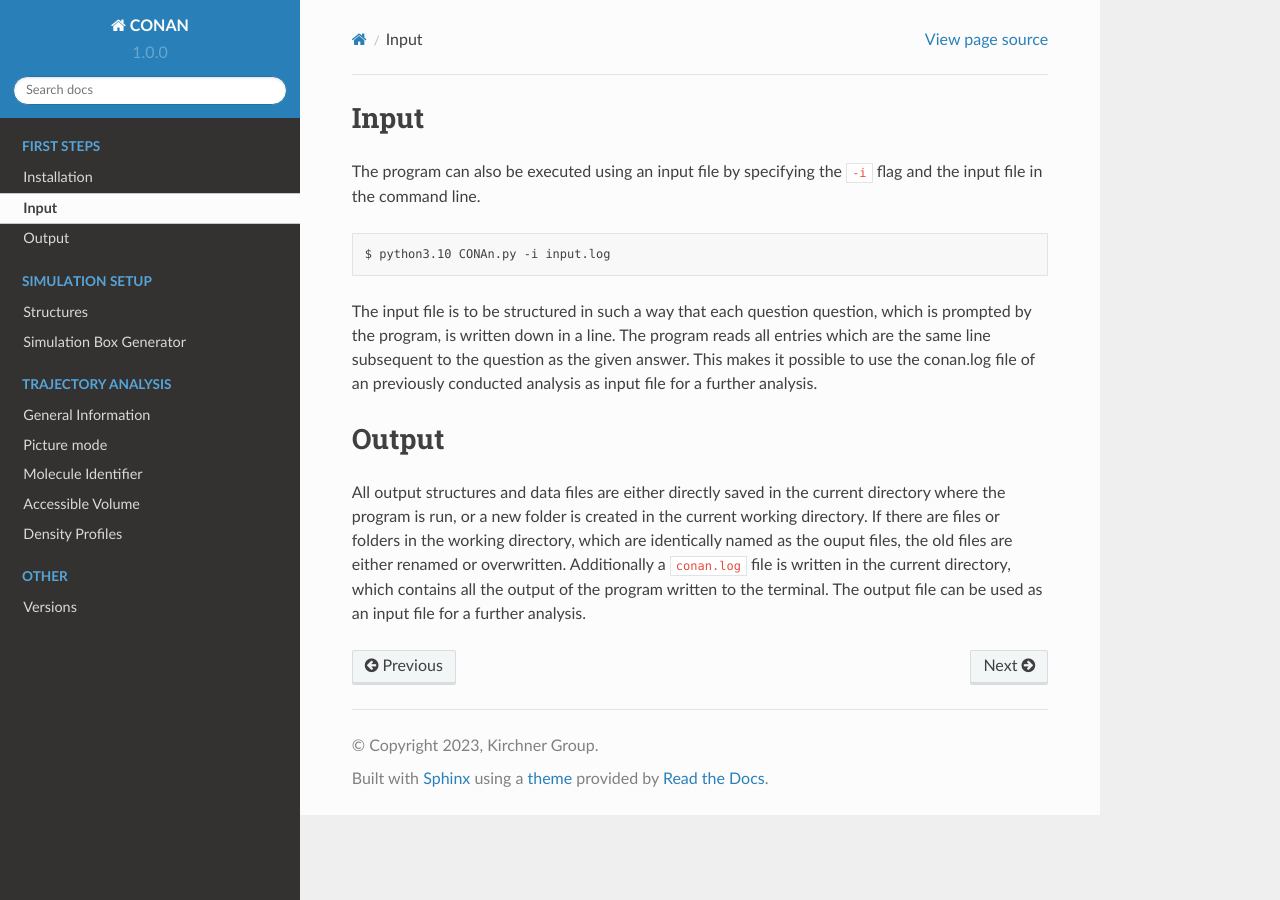
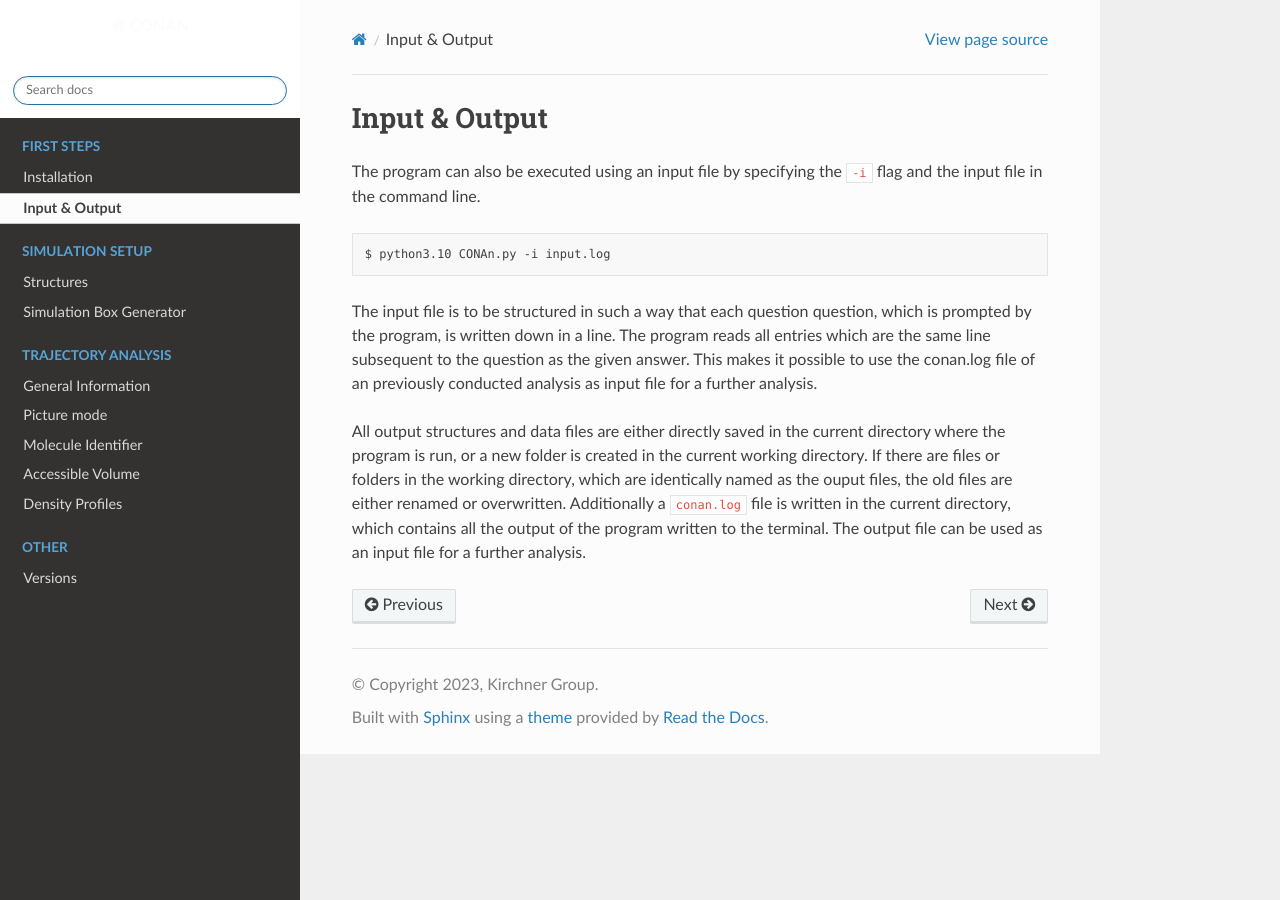
Before and after one commit to LeonardDick/conan, a Sphinx documentation site: the page built from docs/source/first_steps/input_output.rst, in a window 1280 px wide. Built offline with Sphinx 7.4.7 and the Read the Docs theme 2.0.0, drawn with Linux system fonts in a browser that asks for light colours.

Commit message:
minor changes

```diff
--- a/docs/source/conf.py
+++ b/docs/source/conf.py
@@ -32,3 +32,20 @@
 
 # -- Options for EPUB output
 epub_show_urls = 'footnote'
+
+html_theme_options = {
+    'analytics_id': 'G-XXXXXXXXXX',  #  Provided by Google in your dashboard
+    'analytics_anonymize_ip': False,
+    'logo_only': False,
+    'display_version': True,
+    'prev_next_buttons_location': 'bottom',
+    'style_external_links': False,
+    'vcs_pageview_mode': '',
+    'style_nav_header_background': 'white',
+    # Toc options
+    'collapse_navigation': True,
+    'sticky_navigation': True,
+    'navigation_depth': 4,
+    'includehidden': True,
+    'titles_only': False
+}
--- a/docs/source/first_steps/input_output.rst
+++ b/docs/source/first_steps/input_output.rst
@@ -1,4 +1,4 @@
-Input
+Input & Output
 ============
 
 The program can also be executed using an input file by specifying the ``-i`` flag and the input file in the command line.
```
Also changed, not shown: other parts of docs/source/first_steps/input_output.rst (+0 -4 lines).
